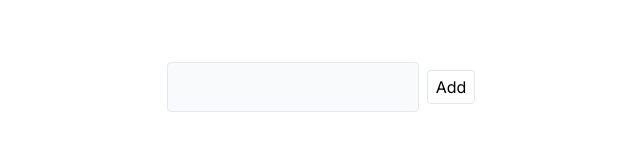
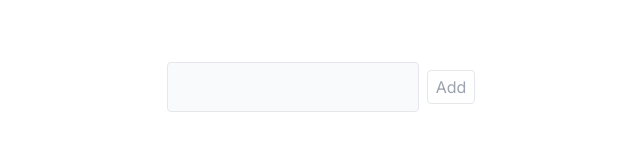
Before and after one commit to toms74209200/todo-nextjs, a Next.js app in the folder nextjs-todo/: page / in a window 1280 px wide. Shown: the part 613-764 px from the top of the page, without its empty margins (315-955 px from the left). Built offline with nearby package versions, Linux system fonts and the light colour scheme.

Commit message:
:sparkles: Add control submit button

```diff
--- a/nextjs-todo/app/page.tsx
+++ b/nextjs-todo/app/page.tsx
@@ -1,15 +1,20 @@
 "use client";
-import { useState } from "react";
+import { useEffect, useState } from "react";
 
 export default function Home() {
   const [todos, setTodos] = useState<string[]>([]);
   const [inputValue, setInputValue] = useState("");
+  const [isDisabled, setIsDisabled] = useState(true);
 
   const handleSubmit = (e: React.FormEvent<HTMLFormElement>) => {
     e.preventDefault();
     setTodos([...todos, inputValue]);
     setInputValue("");
   };
+
+  useEffect(() => {
+    setIsDisabled(inputValue === "");
+  }, [inputValue]);
 
   return (
     <main className="flex justify-center w-screen h-screen">
@@ -27,7 +32,11 @@ export default function Home() {
             value={inputValue}
             onChange={(e) => setInputValue(e.target.value)}
           />
-          <button type="submit" className={"border py-1 px-2 m-2 rounded"}>
+          <button
+            type="submit"
+            className={"border py-1 px-2 m-2 rounded disabled:text-gray-400"}
+            disabled={isDisabled}
+          >
             Add
           </button>
         </form>
```
